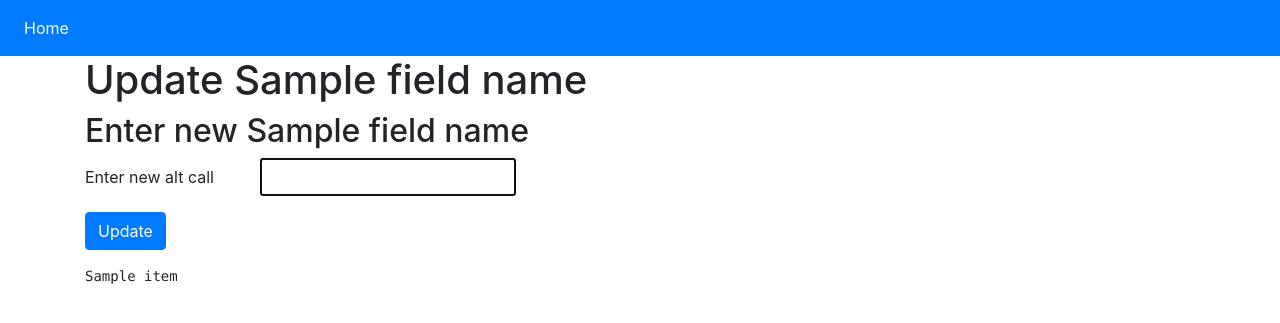
After one commit to WRLC/scf-utils, a Flask app: template templates/get_input.html in a window 1280 px wide. The commit adds this page. Shown: the top 323 px of the page. Run offline with Flask 2, Linux system fonts and the light colour scheme; the template is opened without the code that fills it: most values are stand-ins (such as "Sample title", 1, 10 or a date in 2020); some libraries are stand-ins or nearby versions.

Commit message:
consolidates field update templates and functions

```diff
--- a/app.py
+++ b/app.py
@@ -15,6 +15,14 @@ app.config['API_HOST'] = settings.API_HOST
 app.config['API_KEY'] = settings.API_KEY
 app.config['GET_BY_BARCODE'] = settings.GET_BY_BARCODE
 app.config['SHARED_SECRET'] = settings.SHARED_SECRET
+
+# xpaths for fields that need updating
+app.config['XPATH'] = {
+    'alt_call' : './/item_data/alternative_call_number',
+    'alt_call_type' : './/item_data/alternative_call_number_type',
+    'int_note' : './/item_data/internal_note_1',
+}
+
 
 # login wrapper
 def auth_required(f):
@@ -60,86 +68,83 @@ def logout():
     session.clear()
     return redirect(url_for('login'))
 
-@app.route('/add-alt-call')
-def add_alt_call():
-    return render_template('find_alt_call_item.html')
+@app.route('/update-field/alt-call')
+def update_alt_call():
+    field_name = 'Alternative Call Number'
+    return render_template('find_item.html',
+                           get_input_function='get_alt_call_input',
+                           field_name=field_name)
 
-@app.route('/add-alt-call/add-call', methods=['POST'])
-def get_new_call():
+@app.route('/update-field/alt-call/get-input', methods=['POST'])
+def get_alt_call_input():
+    field_name = 'Alternative Call Number'
     barcode = request.form['barcode']
-    return render_template('update_alt_call_item.html', barcode=barcode)
-
-@app.route('/add-alt-call/update', methods=['POST'])
-def update_alt_call():
-    # collect barcodes from form on previous page
-    barcode = request.form['barcode']
-    new_alt_call = request.form['alt-call']
     # try to find the item in alma or return an error
     try:
         item = _alma_get(app.config['API_HOST'] + app.config['GET_BY_BARCODE'].format(barcode))
     except requests.exceptions.RequestException as e:
         return e.args[0]
+    item_record = item.decode(encoding='utf-8')
+    return render_template('get_input.html',
+														barcode=barcode,
+														field_name=field_name,
+                                                        update_function='update_alt_call_field',
+														item=item_record)
 
-    # parse the item as XML
-    root = ET.fromstring(item)
-    # update alt call
-    root.find('.//item_data/alternative_call_number').text = new_alt_call
-    # enforce alt call type
-    ac_type = root.find('.//item_data/alternative_call_number_type')
-    ac_type.attrib['desc'] = "Other scheme"
-    ac_type.text = "8"
-    #try to post the modified item record back up to Alma or return an error
-    item_link = root.attrib['link']
-    updated_item = ET.tostring(root, encoding="utf-8")
+@app.route('/update-field/alt-call/update', methods=['POST'])
+def update_alt_call_field():
+    field = 'alt_call'
+    barcode = request.form['barcode']
+    new_val = request.form['new_val']
+    item_record = request.form['item-record']
 
-    try:
-        _alma_put(item_link, payload=updated_item)
-    except requests.exceptions.RequestException as e:
-        return e.args[0]
+    updated_result =  _update_field(item_record, field, new_val)
+    # save the result of the post transaction as a message to be displayed on the next page
+    if updated_result:
+        flash("Changed {} for {} to {}".format(field, barcode, new_val))
+        return redirect(url_for('update_alt_call'))
+    else:
+        return updated_result
 
-    # save the result of the post transaction as a message to be displayed on the next page
-    flash("Changed alt call for item {} to {}".format(barcode, new_alt_call))
-    return redirect(url_for('add_alt_call'))
-# begin add internal note functions
-@app.route('/add-int-note')
-def add_int_note():
-    return render_template('find_int_note_item.html')
+# internal note update
+@app.route('/update-field/int-note')
+def update_int_note():
+    field_name = 'Internal Note'
+    return render_template('find_item.html',
+                           get_input_function='get_int_note_input',
+                           field_name=field_name)
 
-@app.route('/add-int-note/add-note', methods=['POST'])
-def get_new_note():
+@app.route('/update-field/int-note/get-input', methods=['POST'])
+def get_int_note_input():
+    field_name = 'Internal Note'
     barcode = request.form['barcode']
-    return render_template('update_int_note_item.html', barcode=barcode)
-
-@app.route('/add-int-note/update', methods=['POST'])
-def update_int_note():
-    # collect barcodes from form on previous page
-    barcode = request.form['barcode']
-    new_int_note = request.form['int-note']
     # try to find the item in alma or return an error
     try:
         item = _alma_get(app.config['API_HOST'] + app.config['GET_BY_BARCODE'].format(barcode))
     except requests.exceptions.RequestException as e:
         return e.args[0]
+    item_record = item.decode(encoding='utf-8')
+    return render_template('get_input.html',
+                                                        barcode=barcode,
+                                                        field_name=field_name,
+                                                        update_function='update_int_note_field',
+                                                        item=item_record)
 
-    # parse the item as XML
-    root = ET.fromstring(item)
-    # update int note
-    root.find('.//item_data/internal_note_1').text = new_int_note
-    #try to post the modified item record back up to Alma or return an error
-    item_link = root.attrib['link']
-    updated_item = ET.tostring(root, encoding="utf-8")
+@app.route('/update-field/int-note/update', methods=['POST'])
+def update_int_note_field():
+    field = 'int_note'
+    barcode = request.form['barcode']
+    new_val = request.form['new_val']
+    item_record = request.form['item-record']
 
-    try:
-        _alma_put(item_link, payload=updated_item)
-    except requests.exceptions.RequestException as e:
-        return e.args[0]
+    updated_result =  _update_field(item_record, field, new_val)
+    # save the result of the post transaction as a message to be displayed on the next page
+    if updated_result:
+        flash("Changed {} for {} to {}".format(field, barcode, new_val))
+        return redirect(url_for('update_int_note'))
+    else:
+        return updated_result
 
-    # save the result of the post transaction as a message to be displayed on the next page
-    flash("Changed internal note 1 for item {} to {}".format(barcode, new_int_note))
-    return redirect(url_for('add_int_note'))
-@app.route('/test/<item>')
-
-#end internal note functions
 def fetch(item):
     record = _alma_get(app.config['API_HOST'] + app.config['GET_BY_BARCODE'].format(item))
     return record
@@ -178,6 +183,43 @@ def _alma_put(resource, payload=None, params=None, fmt='xml'):
     else:
         return r.content
 
+def _update_field(item_record, field, new_val):
+    '''
+    updates a feild in marcxml record pass in record as xml,
+    field name to be updated (must also be configured in XPATH
+    setting), and the new value the field should be updated to.
+    '''
+    xpath = app.config['XPATH'][field]
+    item = item_record
+    try:
+        root = ET.fromstring(item)
+    except ET.ParseError as e:
+        return e.args[0]
+    # update field
+    root.find(xpath).text = new_val
+    # if field is alt call, enforce alt call type
+    if field == 'alt_call':
+        try:
+            enforced = _enforce_call_type(root)
+        except:
+            return "could not enforce call type, aborting"
+
+    #try to post the modified item record back up to Alma or return an error
+    item_link = root.attrib['link']
+    updated_item = ET.tostring(root, encoding="utf-8")
+
+    try:
+        return _alma_put(item_link, payload=updated_item)
+    except requests.exceptions.RequestException as e:
+        return e.args[0]
+
+
+def _enforce_call_type(item_root):
+    ac_type = item_root.find(app.config['XPATH']['alt_call_type'])
+    ac_type.attrib['desc'] = "Other scheme"
+    ac_type.text = "8"
+
+
 # run this app
 if __name__ == "__main__":
     app.run(debug=True, host="0.0.0.0")
--- a/requirements.txt
+++ b/requirements.txt
@@ -2,11 +2,11 @@ certifi==2018.10.15
 chardet==3.0.4
 Click==7.0
 Flask==1.0.2
+gunicorn==19.9.0
 idna==2.7
 itsdangerous==1.1.0
 Jinja2==2.10
 MarkupSafe==1.0
-pkg-resources==0.0.0
 PyJWT==1.6.4
 requests==2.20.0
 urllib3==1.24
--- a/templates/find_item.html
+++ b/templates/find_item.html
@@ -1,7 +1,8 @@
 {% extends 'base.html' %}
 
 {% block content %}
-    <h1>Enter Item Barcode</h1>
+    <h1>Update {{ field_name }}</h1>
+    <h2>Enter Item Barcode</h2>
     {% with messages = get_flashed_messages() %}
       {% if messages %}
         {% for message in messages %}
@@ -9,7 +10,7 @@
         {% endfor %}
       {% endif %}
     {% endwith %}
-    <form id="lookup-item" action="{{ url_for('get_new_call') }}" method="post">
+    <form id="lookup-item" action="{{ url_for(get_input_function) }}" method="post">
 	<div class="form-group row">
             <label for="barcode" class="col-sm-2 col-form-label">Barcode</label>
 	    <input id="barcode" name="barcode" type="text" autofocus>
--- /dev/null
+++ b/templates/get_input.html
@@ -0,0 +1,18 @@
+{% extends 'base.html' %}
+
+{% block content %}
+    <h1>Update {{ field_name }}</h1>
+    <h2>Enter new {{ field_name }}</h2>
+    <form id="lookup-item" action="{{ url_for(update_function) }}" method="post">
+        <input type="hidden" id="barcode" name="barcode" value="{{ barcode }}">
+        <input type="hidden" id="item-record" name="item-record" value="{{ item }}">
+	<div class="form-group row">
+            <label for="alt-call" class="col-sm-2 col-form-label">Enter new alt call</label>
+	    <input name="new_val" id="new_val" type="text" autofocus>
+	</div>
+	<div class="form-group">
+	    <button type="submit" class="btn btn-primary">Update</button>
+	</div>
+    </form>
+  <pre>{{ item }}</pre>
+{% endblock %}
--- a/templates/index.html
+++ b/templates/index.html
@@ -3,7 +3,7 @@
 {% block content %}
     <h1>SCF Utils</h1>
     <ul>
-        <li><a href="{{ url_for('add_alt_call') }}">Add Alternative Call Number</a>
+        <li><a href="{{ url_for('update_alt_call') }}">Add Alternative Call Number</a>
         <li><a href="{{ url_for('add_int_note') }}">Add Internal Note 1 Field</a>
     </ul>
 {% endblock %}
```
Also changed, not shown: templates/find_alt_call_item.html (deleted, +0 -22 lines), templates/find_int_note_item.html (deleted, +0 -22 lines), templates/update_alt_call_item.html (deleted, +0 -24 lines), templates/update_int_note_item.html (deleted, +0 -24 lines).
